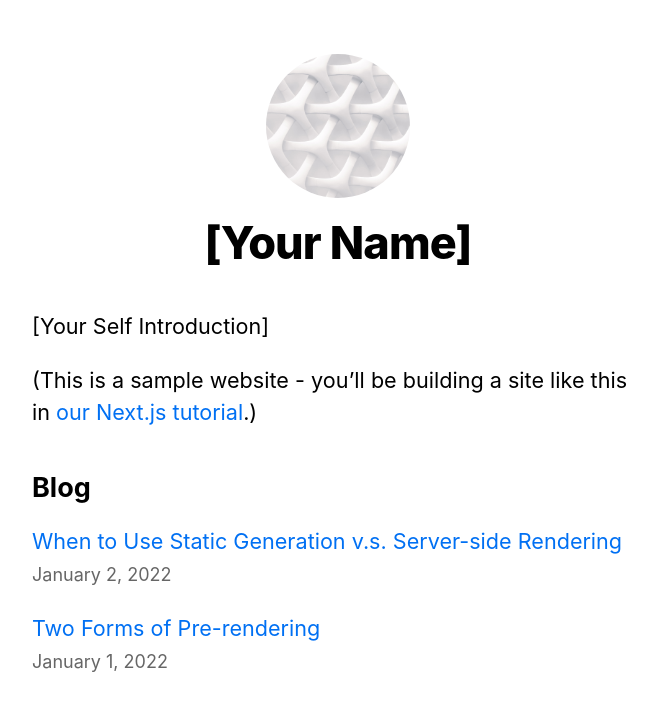
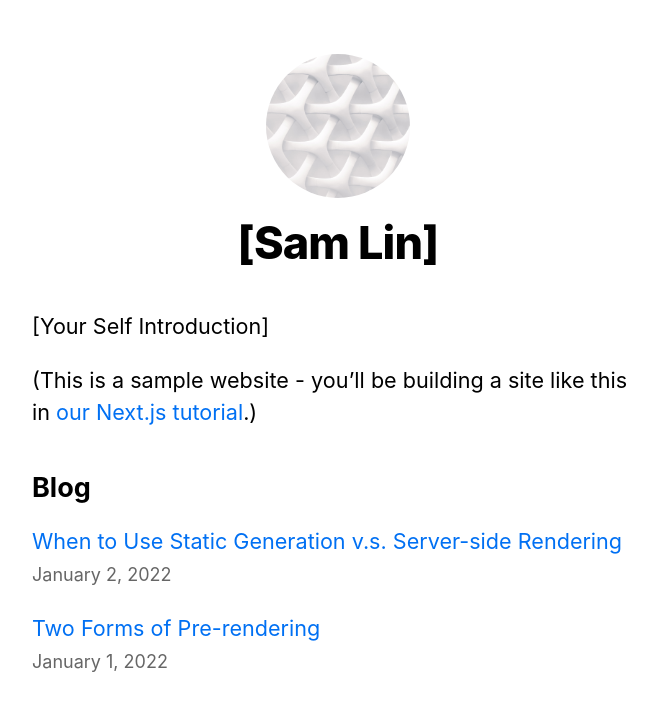
Before and after one commit to xiaoyaoaiqima/blog_nextjs_vercel, a Next.js app: page / in a window 1280 px wide. Shown: the top 710 px of the page, without its empty margins (302-959 px from the left). Built offline with nearby package versions, Linux system fonts and the light colour scheme.

Commit message:
change My name

```diff
--- a/components/layout.js
+++ b/components/layout.js
@@ -4,8 +4,8 @@ import styles from './layout.module.css';
 import utilStyles from '../styles/utils.module.css';
 import Link from 'next/link';
 
-const name = '[Your Name]';
-export const siteTitle = 'Next.js Sample Website';
+const name = '[Sam Lin]';
+export const siteTitle = 'Sam\'s Blog';
 
 export default function Layout({ children, home }) {
   return (
```
